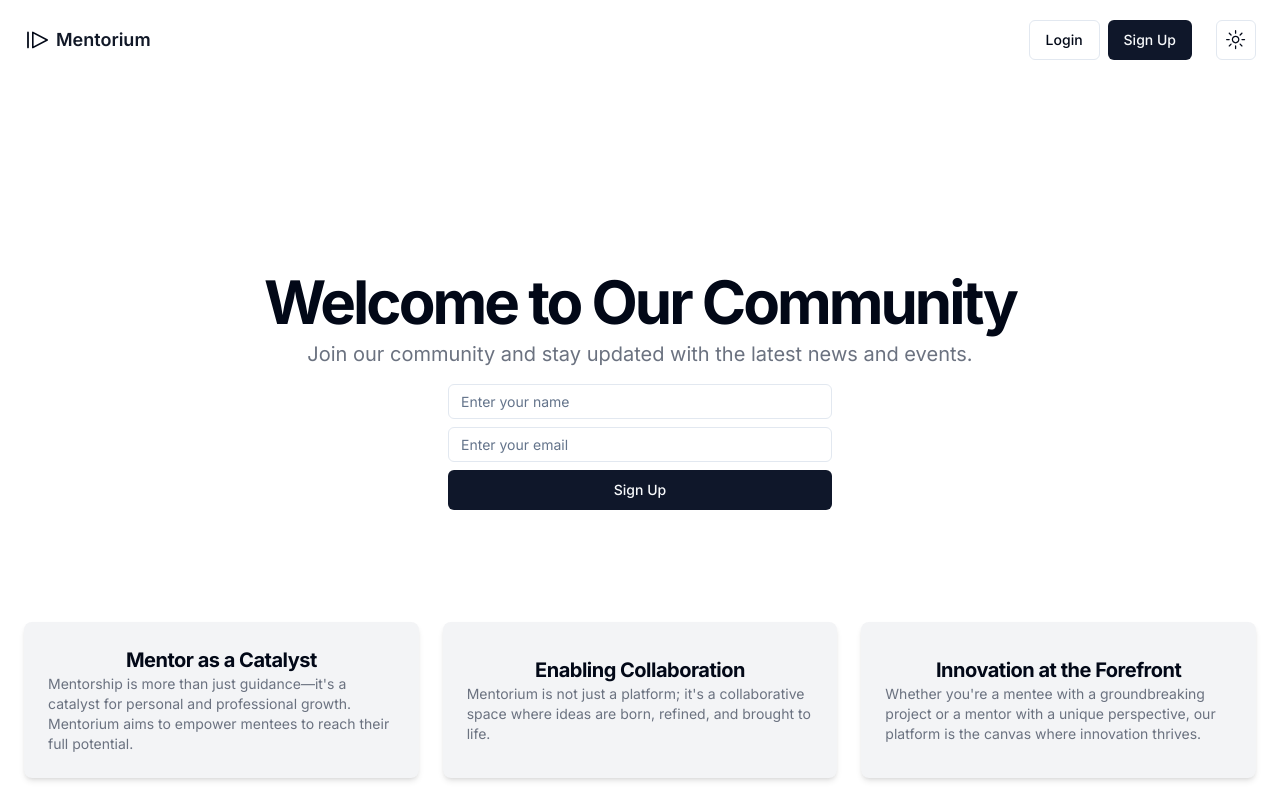
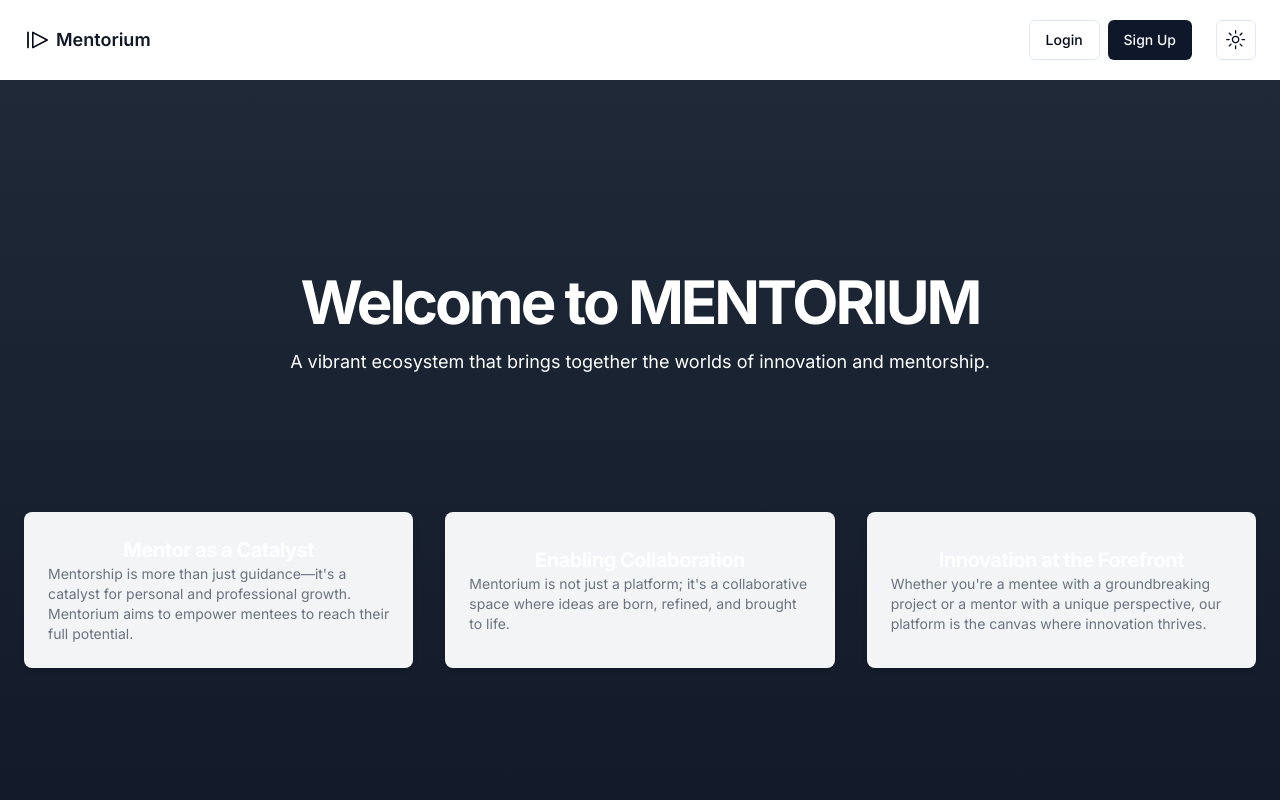
Before and after one commit to lunchspider/mentorium, a Next.js app: page / in a window 1280 px wide. Shown: the top 800 px of the page. Built offline with nearby package versions, Linux system fonts and the light colour scheme; no server answers.

Commit message:
feat: design changes

```diff
--- a/src/app/page.tsx
+++ b/src/app/page.tsx
@@ -9,42 +9,22 @@ import Link from "next/link";
 export default function Home() {
   return (
     <>
-      <section className="w-full py-12 md:py-24 lg:py-32 xl:py-48 flex flex-col gap-20">
-        <div className="container px-4 md:px-6">
-          <div className="flex flex-col items-center space-y-4 text-center">
-            <div className="space-y-2">
-              <h1 className="text-3xl font-bold tracking-tighter sm:text-4xl md:text-5xl lg:text-6xl">
-                Welcome to Our Community
-              </h1>
-              <p className="mx-auto max-w-[700px] text-gray-500 md:text-xl dark:text-gray-400">
-                Join our community and stay updated with the latest news and
-                events.
-              </p>
-            </div>
-            <div className="w-full max-w-sm space-y-2">
-              <form className="flex flex-col space-y-2">
-                <Input
-                  className="max-w-lg flex-1"
-                  placeholder="Enter your name"
-                  type="text"
-                />
-                <Input
-                  className="max-w-lg flex-1"
-                  placeholder="Enter your email"
-                  type="email"
-                />
-                <Button type="submit">Sign Up</Button>
-              </form>
-            </div>
+      <section className="w-full py-16 md:py-24 lg:py-32 xl:py-48 flex flex-col gap-20 bg-gradient-to-b from-gray-800 to-gray-900 text-white">
+        <div className="container px-4 mx-auto">
+          <div className="text-center">
+            <h1 className="text-4xl font-bold tracking-tighter sm:text-5xl md:text-6xl">
+              Welcome to MENTORIUM
+            </h1>
+            <p className="mx-auto max-w-[700px] mt-4 text-lg">
+              A vibrant ecosystem that brings together the worlds of innovation and mentorship.
+            </p>
           </div>
         </div>
-        <div className="flex flex-col items-center justify-center py-2">
-
-          <div className="grid grid-cols-1 gap-6 p-6 md:grid-cols-2 lg:grid-cols-3">
+        <div className="flex flex-col items-center justify-center py-8">
+          <div className="grid grid-cols-1 gap-8 p-6 md:grid-cols-2 lg:grid-cols-3">
             <ShowcaseProject />
             <Showcase2Project />
             <Showcase3Project />
-            {/* <ShowcasePro3ect /> */}
           </div>
         </div>
       </section>
```
